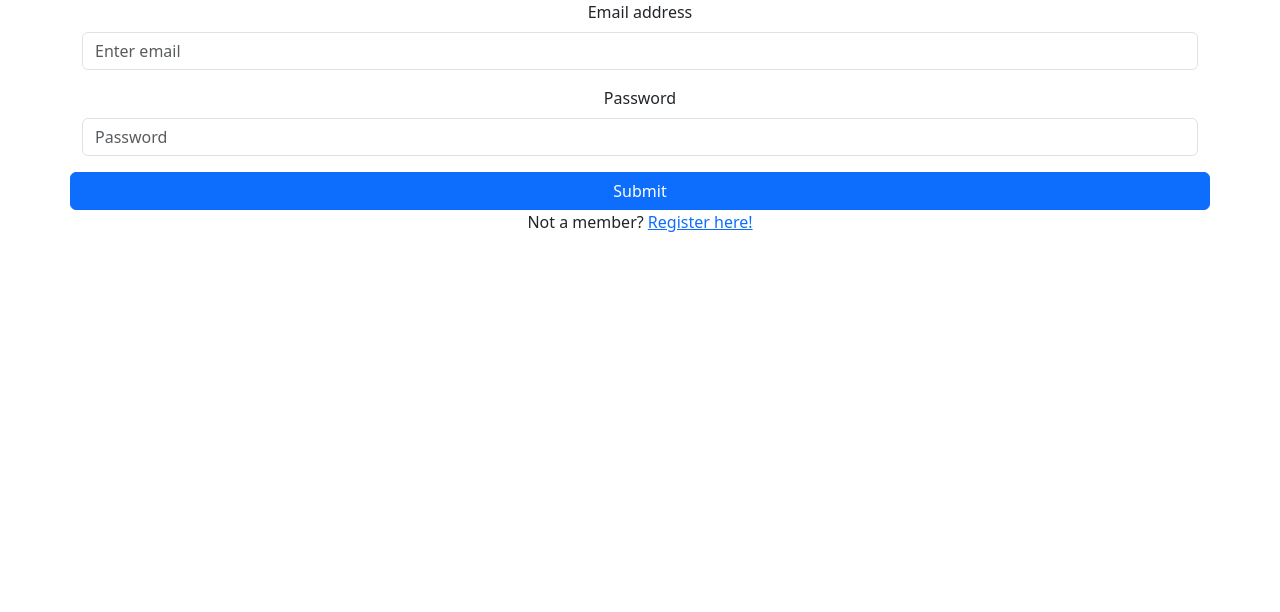
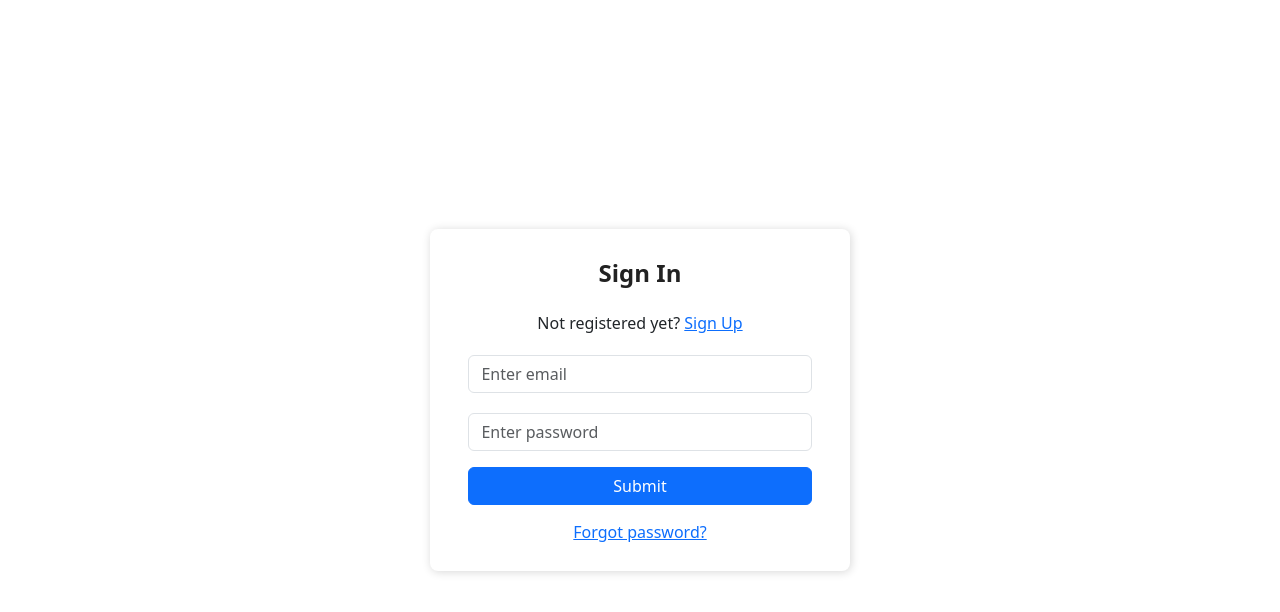
Before and after one commit to Pink-Hat-Hacker/record-roster, a React (Create React App) app: page / in a window 1280 px wide. Shown: the top 612 px of the page. Built offline with nearby package versions, Linux system fonts and the light colour scheme.

Commit message:
css and registration

```diff
--- /dev/null
+++ b/src/components/Login.css
@@ -0,0 +1,29 @@
+.Auth-form-container {
+  display: flex;
+  justify-content: center;
+  align-items: center;
+  width: 100vw;
+  height: 100vh;
+}
+
+.Auth-form {
+  width: 420px;
+  box-shadow: rgb(0 0 0 / 16%) 1px 1px 10px;
+  padding-top: 30px;
+  padding-bottom: 20px;
+  border-radius: 8px;
+  background-color: white;
+}
+
+.Auth-form-content {
+  padding-left: 12%;
+  padding-right: 12%;
+}
+
+.Auth-form-title {
+  text-align: center;
+  margin-bottom: 1em;
+  font-size: 24px;
+  color: rgb(34, 34, 34);
+  font-weight: 800;
+}
--- a/src/components/Login.tsx
+++ b/src/components/Login.tsx
@@ -1,28 +1,99 @@
 import 'bootstrap/dist/css/bootstrap.min.css';
+import './Login.css';
 import { Button, Container, Form, Row } from "react-bootstrap";
+import { useState } from 'react';
 
 
 export function Login() {
-    return (
-        <Container>
-            <Row>
-                <Form>
-                    <Form.Group className="mb-3" controlId="formGroupEmail">
-                        <Form.Label>Email address</Form.Label>
-                        <Form.Control type="email" placeholder="Enter email" />
-                    </Form.Group>
-                    <Form.Group className="mb-3" controlId="formGroupPassword">
-                        <Form.Label>Password</Form.Label>
-                        <Form.Control type="password" placeholder="Password" />
-                    </Form.Group>
+    const [authMode, setAuthMode] = useState("signin");
+    const changeAuthMode = () => {
+        setAuthMode(authMode === "signin" ? "signup" : "signin")
+    }
+    if (authMode === "signin") {
+        // Log In Authentication Form
+        return (
+            <Container className="Auth-form-container">
+                <Form className="Auth-form">
+                    <div className="Auth-form-content">
+                        <h3 className="Auth-form-title">Sign In</h3>
+                        <div className="text-center">
+                            Not registered yet?{" "}
+                            <a href="#" className="link-primary" onClick={changeAuthMode}>
+                                Sign Up
+                            </a>
+                        </div>
+                        <Row className="form-group mt-3">
+                            <input
+                                type="email"
+                                className="form-control mt-1"
+                                placeholder="Enter email"
+                            />
+                        </Row>
+                        <Row className="form-group mt-3">
+                            <input
+                                type="password"
+                                className="form-control mt-1"
+                                placeholder="Enter password"
+                            />
+                        </Row>
+                        <Row className="d-grid gap-2 mt-3">
+                            <Button type="submit" className="btn btn-primary">
+                                Submit
+                            </Button>
+                        </Row>
+                        <Button variant='link' className="text-center mt-2">
+                            Forgot password?
+                        </Button>
+                    </div>
                 </Form>
-            </Row>
-            <Row>
-                <Button>Submit</Button>
-            </Row>
-            <Row>
-                <p>Not a member? <a href='#!'>Register here!</a></p>
-            </Row>
-        </Container>
-    );
+            </Container>
+        );
+    } else {
+        // Registration Form
+        return (
+            <Container className="Auth-form-container">
+                <Form className="Auth-form">
+                    <div className="Auth-form-content">
+                        <h3 className="Auth-form-title">Sign Up</h3>
+                        <div className="text-center">
+                            Already registered?{" "}
+                            <a href="#" className="link-primary" onClick={changeAuthMode}>
+                                Sign In
+                            </a>
+                        </div>
+                        <Row className="form-group mt-3">
+                            <input
+                                type="email"
+                                className="form-control mt-1"
+                                placeholder="e.g Jane Doe"
+                            />
+                        </Row>
+                        <Row className="form-group mt-3">
+                            <input
+                                type="email"
+                                className="form-control mt-1"
+                                placeholder="Email Address"
+                            />
+                        </Row>
+                        <Row className="form-group mt-3">
+                            <input
+                                type="password"
+                                className="form-control mt-1"
+                                placeholder="Password"
+                            />
+                        </Row>
+                        <Row className="d-grid gap-2 mt-3">
+                            <Button type="submit" className="btn btn-primary">
+                                Submit
+                            </Button>
+                        </Row>
+                        <Button variant='link' className="text-center mt-2">
+                            Forgot password?
+                        </Button>
+                    </div>
+                </Form>
+            </Container>
+        )
+    }
+
 }
```
